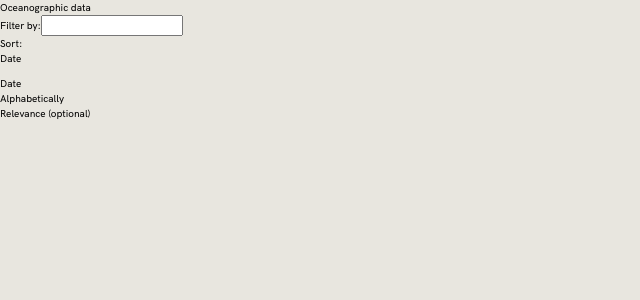
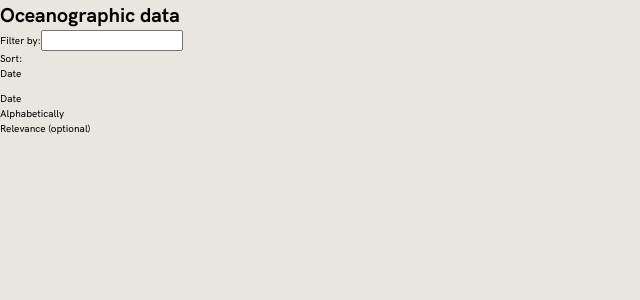
Before and after one commit to jcoszig/oceanographicdata, a React (Create React App) app: page / in a window 1280 px wide. Shown: the top 300 px of the page, without its empty margins (0-640 px from the left). Built offline with nearby package versions, Linux system fonts and the light colour scheme.

Commit message:
reformating presentation of data

```diff
--- a/public/index.html
+++ b/public/index.html
@@ -10,6 +10,8 @@
   <link rel="stylesheet" href="https://unpkg.com/leaflet@1.6.0/dist/leaflet.css"
   integrity="sha512-xwE/Az9zrjBIphAcBb3F6JVqxf46+CDLwfLMHloNu6KEQCAWi6HcDUbeOfBIptF7tcCzusKFjFw2yuvEpDL9wQ=="
   crossorigin=""/>
+  <!-- font awesome bootstrap icons -->
+  <script src="https://kit.fontawesome.com/ee9dd63f12.js" crossorigin="anonymous"></script>
 </head>
 
 <body>
--- a/src/components/App.js
+++ b/src/components/App.js
@@ -94,7 +94,9 @@ class App extends Component {
       <>
         <header className="main-header">
           <Link to="/">
-            <div className="header-title">Oceanographic data</div>
+            <div className="header-title">
+              <h1>Oceanographic data</h1>
+            </div>
           </Link>
           <Searchfilter
             updateSearchQuery={this.updateSearchQuery}
@@ -120,6 +122,7 @@ class App extends Component {
                     title={item.title}
                     description={item.description}
                     temporal={item.temporal}
+                    accessLevel={item.accesslevel}
                   />
                 ))}
               </ul>
--- a/src/components/Article.js
+++ b/src/components/Article.js
@@ -1,6 +1,6 @@
 import React, { Component } from "react";
 import { Link } from "react-router-dom";
-import { formatDateRangeUK } from "../helpers";
+import { formatDateRangeUK, setAccessLevelIcon } from "../helpers";
 
 class Article extends Component {
   state = {
@@ -52,12 +52,12 @@ class Article extends Component {
 
     return (
       <>
-        <header className="main-header">
-          <Link to="/">
-            <div className="header-title">Oceanographic data</div>
-          </Link>
-        </header>
-        <p key={this.articleId + '-title'}>{title}</p>
+        <div className="access-level-icon">
+          <i className={'fas ' + setAccessLevelIcon(accesslevel)}></i>
+        </div>
+        <div key={this.articleId + '-title'}>{title}</div>
+        <p key={this.articleId + '-accesslevel'}>{accesslevel}</p>
+
         <p key={this.articleId + '-description'}>{description}</p>
         <p key={this.articleId + '-type'}>{type}</p>
         <p key={this.articleId + '-temporal'}>Date: {formatDateRangeUK(temporal)}</p>
@@ -68,7 +68,6 @@ class Article extends Component {
         <p key={this.articleId + '-contactpoint_fn'}>{contactpoint_fn}</p>
         <p key={this.articleId + '-contactpoint_type'}>{contactpoint_type}</p>
         <p key={this.articleId + '-accrualperiodicity'}>{accrualperiodicity}</p>
-        <p key={this.articleId + '-accesslevel'}>{accesslevel}</p>
         {/* <p>{spatial}</p>  */}
       </>
     )
@@ -80,8 +79,14 @@ class Article extends Component {
 
     return (
       <>
-        <h2>Article page</h2>
-        <div>{this.renderArticle()}</div>
+        <header className="main-header">
+          <Link to="/">
+            <div className="header-title">
+              <h1>Oceanographic data</h1>
+            </div>
+          </Link>
+        </header>
+        <main className="article-container">{this.renderArticle()}</main>
       </>
     )
   }
--- a/src/components/Preview.js
+++ b/src/components/Preview.js
@@ -1,17 +1,15 @@
 import React, { Component } from "react";
 import { Link } from "react-router-dom";
-import { formatDateRangeUK } from "../helpers";
-
+import { formatDateRangeUK, setAccessLevelIcon } from "../helpers";
 
 class Preview extends Component {
-
   render() {
-    // const formatedDateRange = () => {
-    //   return formatDateRangeUK(this.props.temporal);
-    // }
 
     return (
       <li>
+        <div className="access-level-icon">
+          <i className={'fas ' + setAccessLevelIcon(this.props.accesslevel)}></i>
+        </div>
         <div className="preview-title">{this.props.title}</div>
         <div className="preview-description">{this.props.description}}</div>
         <div className="preview-date-published">Date: {formatDateRangeUK(this.props.temporal)}</div>
```
